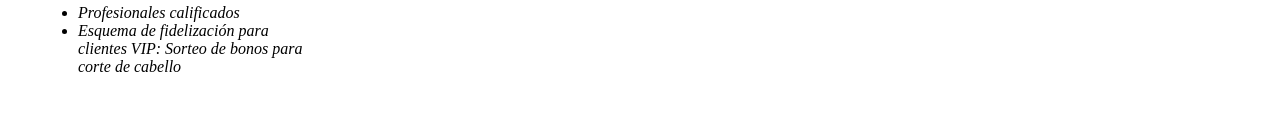
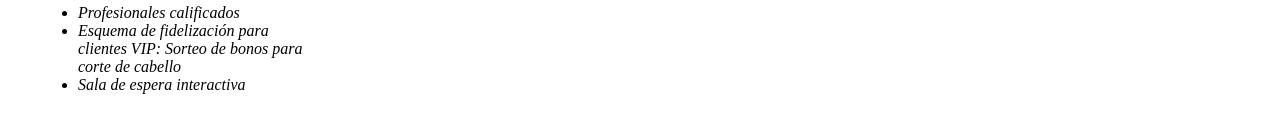
Before and after one commit to jusvva/alura-git, a plain HTML site: page index.html in a window 1280 px wide. Shown: the part 500-632 px from the top of the page. Drawn offline with Linux system fonts and the light colour scheme.

Commit message:
Agregando nuevo item a la lista distintivos de los diferenciales

```diff
--- a/index.html
+++ b/index.html
@@ -35,6 +35,7 @@
                 <li class="items">Localizacion</li>
                 <li class="items">Profesionales calificados</li>
                 <li class="items">Esquema de fidelización para clientes VIP: Sorteo de bonos para corte de cabello</li>
+                <li class="items">Sala de espera interactiva</li>
             </ul>
 
             <img src="diferenciales/diferenciales.jpg" class="imagenDiferenciales">
```
